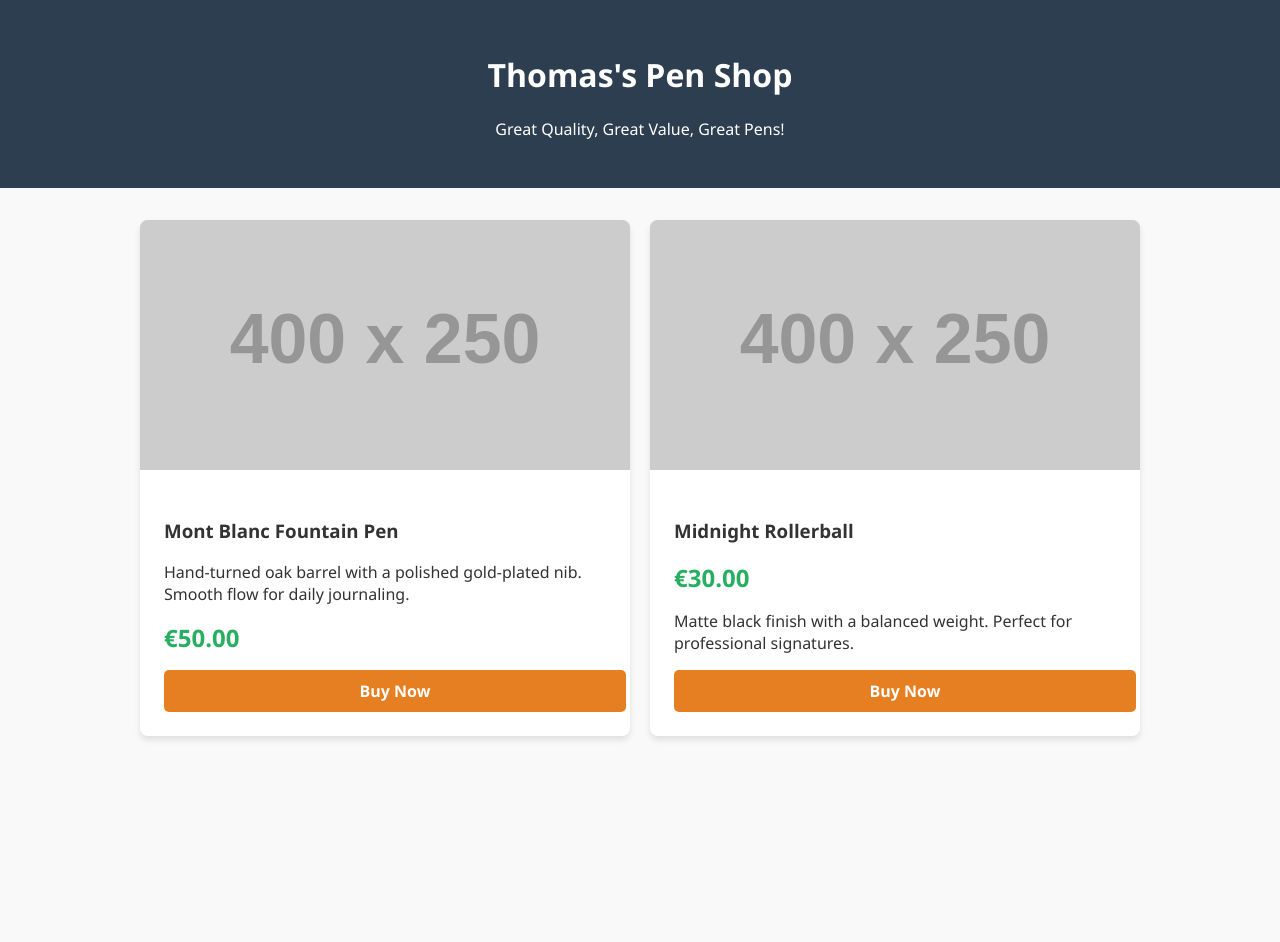
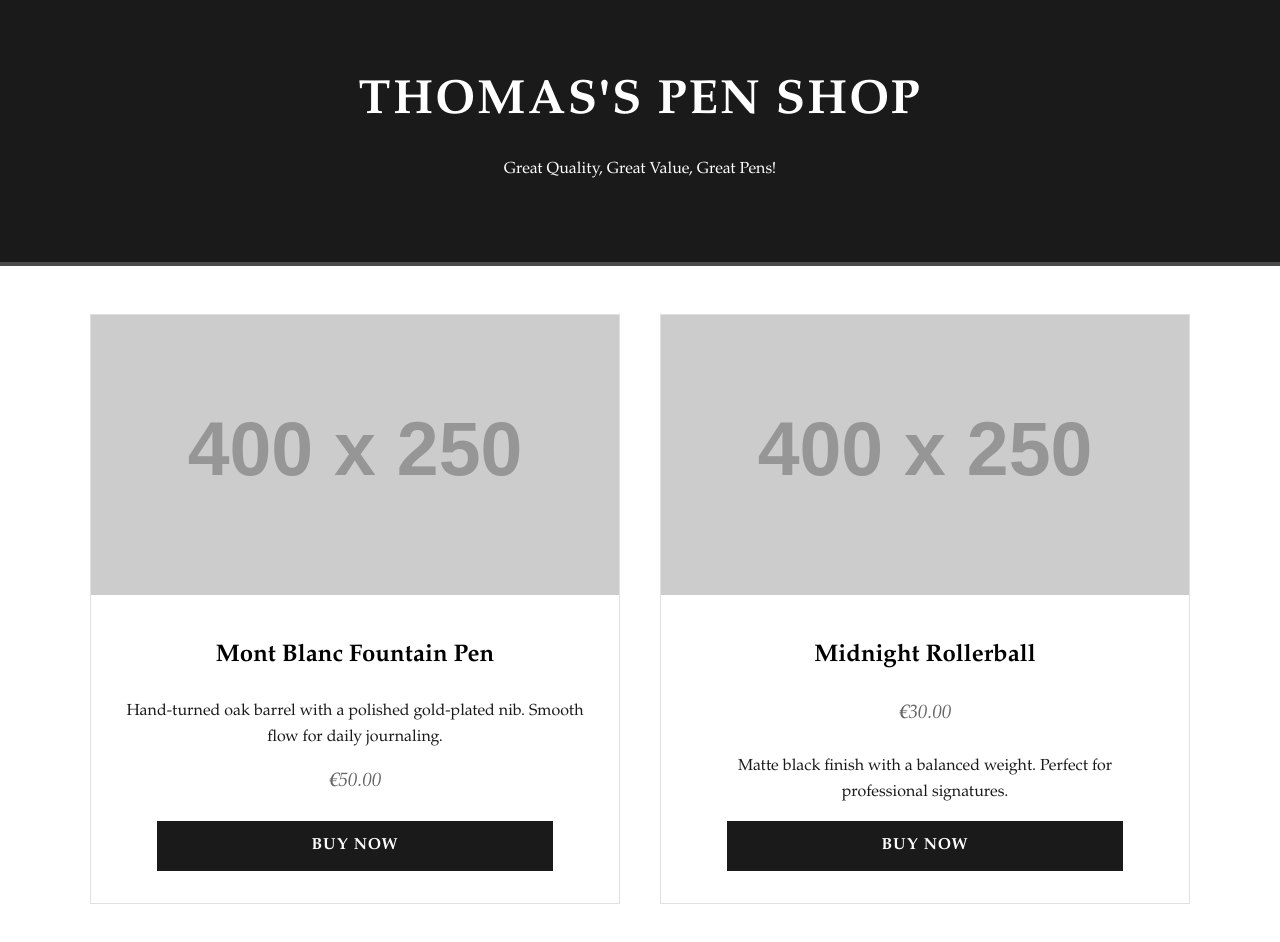
Before and after one commit to stephenhurley80/my-pen-store, a plain HTML site: page index.html in a window 1280 px wide. Before the commit the page ends 800 px from the top, so only its background shows below. Drawn offline with Linux system fonts and the light colour scheme; placeholder pictures from the web are drawn by us.

Commit message:
Revamp styles for improved aesthetics and layout

```diff
--- a/index.html
+++ b/index.html
@@ -5,17 +5,109 @@
     <meta name="viewport" content="width=device-width, initial-scale=1.0">
     <title>Premium Handcrafted Pens</title>
     <style>
-        body { font-family: 'Segoe UI', Tahoma, Geneva, Verdana, sans-serif; margin: 0; padding: 0; color: #333; background: #f9f9f9; }
-        header { background: #2c3e50; color: white; padding: 2rem; text-align: center; }
-        .container { max-width: 1000px; margin: 2rem auto; padding: 0 1rem; display: grid; grid-template-columns: repeat(auto-fit, minmax(300px, 1fr)); gap: 20px; }
-        .pen-card { background: white; border-radius: 8px; box-shadow: 0 4px 6px rgba(0,0,0,0.1); overflow: hidden; transition: transform 0.2s; }
-        .pen-card:hover { transform: translateY(-5px); }
-        .pen-img { width: 100%; height: 250px; background: #ddd; object-fit: cover; }
-        .pen-info { padding: 1.5rem; }
-        .price { font-size: 1.5rem; color: #27ae60; font-weight: bold; }
-        .buy-btn { display: block; width: 100%; padding: 10px; background: #e67e22; color: white; text-align: center; text-decoration: none; border-radius: 5px; margin-top: 1rem; font-weight: bold; }
-        .buy-btn:hover { background: #d35400; }
-    </style>
+    /* Global Reset & Classic Fonts */
+    body {
+        font-family: 'Garamond', 'Georgia', serif;
+        margin: 0;
+        padding: 0;
+        color: #1a1a1a;
+        background: #ffffff; /* Clean white background */
+        line-height: 1.6;
+    }
+
+    /* Elegant Dark Header */
+    header {
+        background: #1a1a1a; /* Deep black */
+        color: #ffffff;
+        padding: 4rem 2rem;
+        text-align: center;
+        border-bottom: 4px solid #4a4a4a; /* Dark grey accent */
+    }
+
+    header h1 {
+        font-size: 3rem;
+        letter-spacing: 2px;
+        margin: 0;
+        text-transform: uppercase;
+    }
+
+    /* Product Grid */
+    .container {
+        max-width: 1100px;
+        margin: 3rem auto;
+        padding: 0 1.5rem;
+        display: grid;
+        grid-template-columns: repeat(auto-fit, minmax(320px, 1fr));
+        gap: 40px;
+    }
+
+    /* Pen Cards - Minimalist Style */
+    .pen-card {
+        background: #ffffff;
+        border: 1px solid #e0e0e0; /* Subtle grey border */
+        overflow: hidden;
+        transition: all 0.3s ease;
+    }
+
+    .pen-card:hover {
+        border-color: #1a1a1a;
+        box-shadow: 0 10px 20px rgba(0,0,0,0.05);
+    }
+
+    .pen-img {
+        width: 100%;
+        height: 280px;
+        background: #f5f5f5; /* Light grey placeholder */
+        object-fit: cover;
+        filter: grayscale(20%); /* Slight desaturation for that 'classic' look */
+    }
+
+    .pen-info {
+        padding: 2rem;
+        text-align: center;
+    }
+
+    .pen-info h3 {
+        margin-top: 0;
+        font-size: 1.5rem;
+        color: #000;
+    }
+
+    .price {
+        font-size: 1.2rem;
+        color: #666; /* Muted grey for price */
+        margin-bottom: 1.5rem;
+        font-style: italic;
+    }
+
+    /* High-Contrast Buy Button */
+    .buy-btn {
+        display: inline-block;
+        width: 80%;
+        padding: 12px;
+        background: #1a1a1a; /* Solid black */
+        color: #ffffff;
+        text-align: center;
+        text-decoration: none;
+        font-weight: bold;
+        text-transform: uppercase;
+        letter-spacing: 1px;
+        transition: background 0.2s;
+    }
+
+    .buy-btn:hover {
+        background: #4a4a4a; /* Slate grey on hover */
+    }
+
+    /* Footer for Trust */
+    footer {
+        text-align: center;
+        padding: 3rem;
+        font-size: 0.9rem;
+        color: #999;
+        border-top: 1px solid #eee;
+    }
+</style>
 </head>
 <body>
 
```
